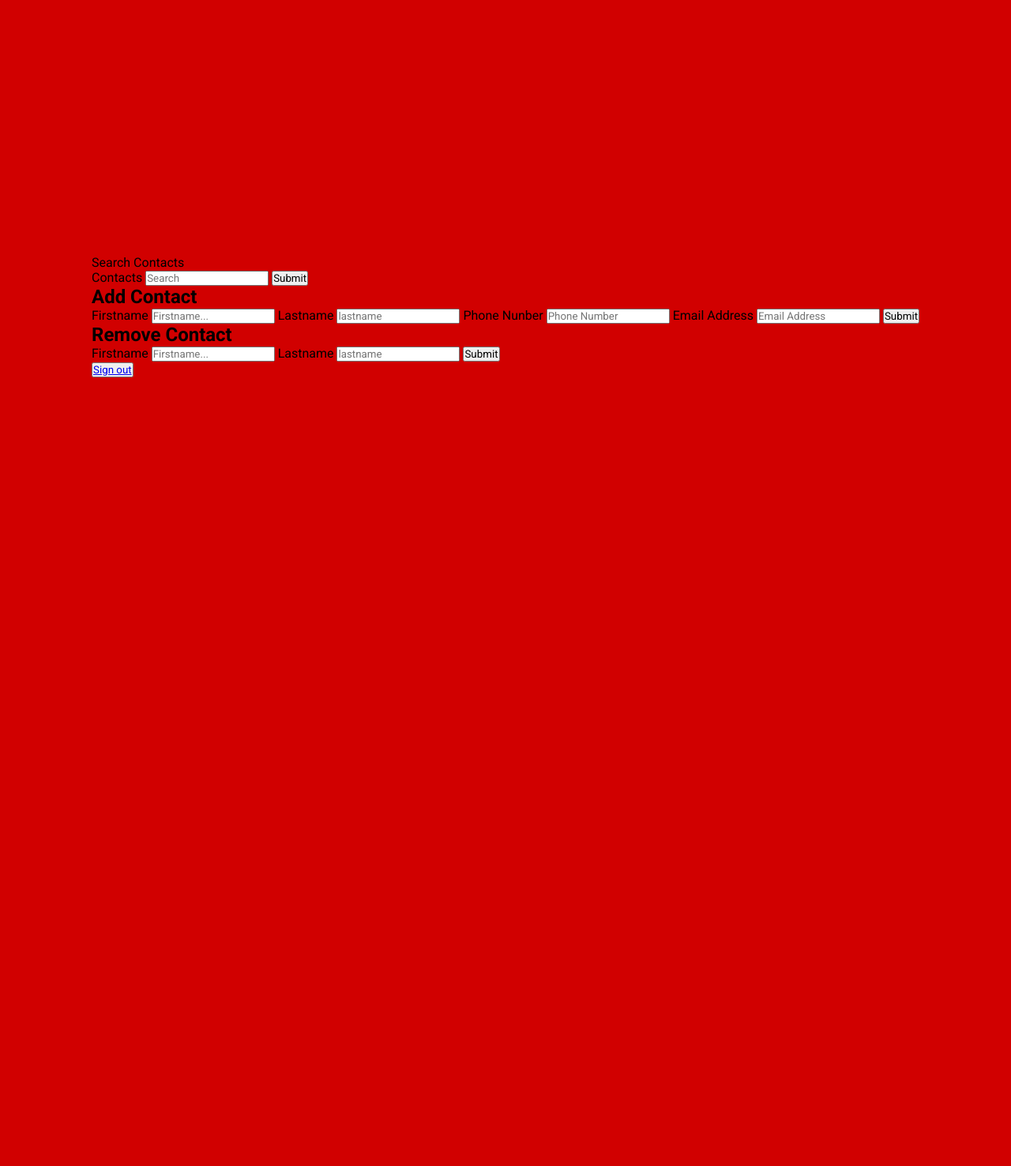
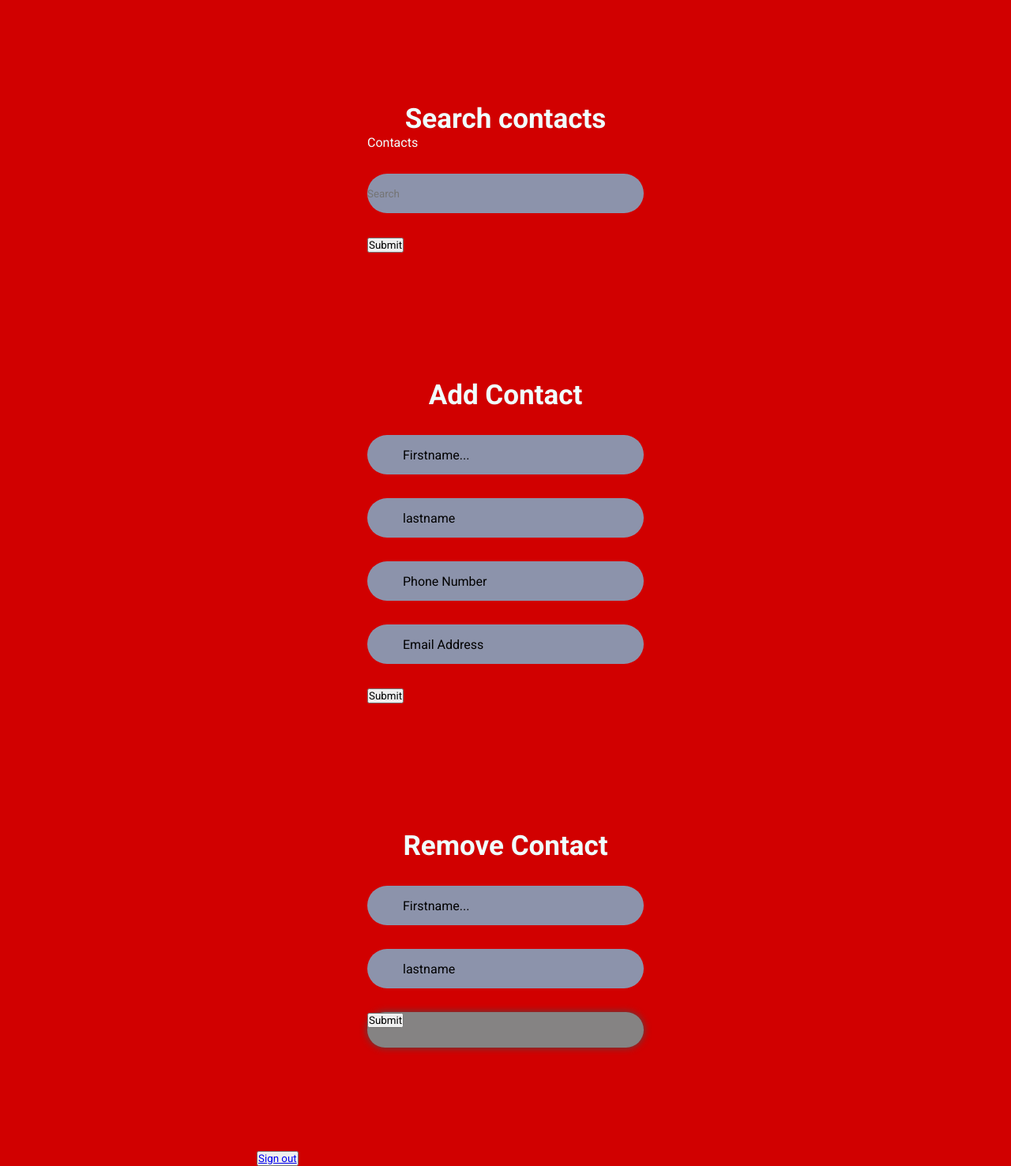
Before and after one commit to JBecks02/COP4331, a PHP site: page /nextPage.php in a window 1280 px wide. Shown: the whole page at 79% size. Before the commit the page ends 478 px from the top, so only its background shows below. Run offline with PHP 8.4, Linux system fonts and the light colour scheme.

Commit message:
Add files via upload

```diff
--- a/nextPage.php
+++ b/nextPage.php
@@ -17,15 +17,17 @@ session_start();
         <main>
 
 
-            <p>Search Contacts</p>
+            <div class="wrapper">
+            <h1>Search contacts</h1>
 
             <form action="search.php" method="post">
-                <div class="search">
+
                     <span class="search-icon material-symbol-outlined">Contacts</span>
-                    <input class="search-input" name="searchtext" type="search" placeholder="Search">
+                    <input class="input-box" name="searchtext" type="search" placeholder="Search">
                     <button>Submit</button>
+		    </form>
             </div>
-		</form>
+
 
 	    <?php
 		if(isset($_SESSION['loadcontacts']) && $_SESSION['loadcontacts'] == '1'){
@@ -44,36 +46,61 @@ session_start();
 
             </div>
 
+            <div class="wrapper">
+
 	            <form action="addContact.php" method="post">
-            <h2>Add Contact</h2>
-            <label for="firstname">Firstname</label>
-            <input  required id="firstname" type="text" name="firstname" placeholder="Firstname..." width="1004">
-            <label for="lastname">Lastname</label>
+                <h1>Add Contact</h1>
+
+                <div class="input-box">
+                <input required id="firstname" type="text" name="firstname" placeholder="Firstname..." width="1004">
+                </div>
+
+                <div class="input-box">
 	            <input required id="lastname" type="text" name="lastname" placeholder="lastname">
-	    <label for="phone">Phone Nunber</label>
+	            </div>
+
+                <div class="input-box">
 	            <input required id="phone" type="text" name="phone" placeholder="Phone Number">
-            <label for="email">Email Address</label>
+                </div>
+
+                <div class="input-box">
 	            <input required id="email" type="text" name="email" placeholder="Email Address">
-            <button class="submit-button" position="relative" type="Submit">Submit</button>
+                </div>
+
+                <button class=".btn">Submit</button>
                 </form>
 
+            </div>
+
+            <div class="wrapper">
 	        <form action="rmContact.php" method="post">
-		<h2>Remove Contact</h2>
-	    <label for="firstname">Firstname</label>
+		    <h1>Remove Contact</h1>
+
+            <div class="input-box">
             <input  required id="firstname" type="text" name="firstname" placeholder="Firstname..." width="1004">
-            <label for="lastname">Lastname</label>
+            </div>
+
+            <div class="input-box">
 	        <input required id="lastname" type="text" name="lastname" placeholder="lastname">
-	    <button class="submit-button" position="relative" type="Submit">Submit</button>
+            </div>
+
+            <div class="btn">
+	        <button >Submit</button>
+            </div>
+
 	        </form>
 
+            </div>
 
+
+    <div class="btn">
         <section>
             <button>
                 <a href="http://www.marketsofesos.xyz/">Sign out</a>
             </button>
         </section>
 
-
+    </div>
 
 
         </main>
```
Lines whose indentation alone changed are shown as unchanged.
